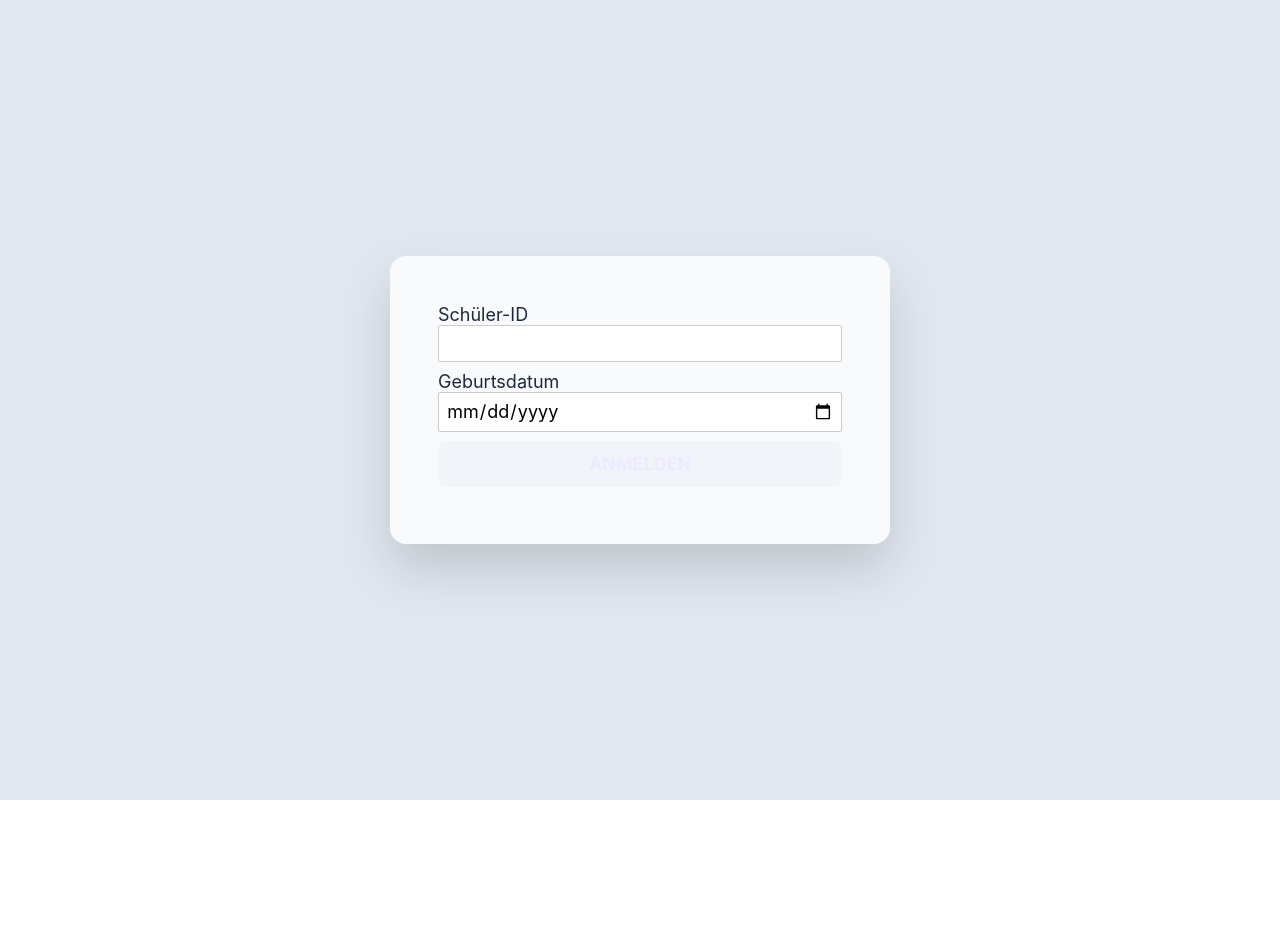
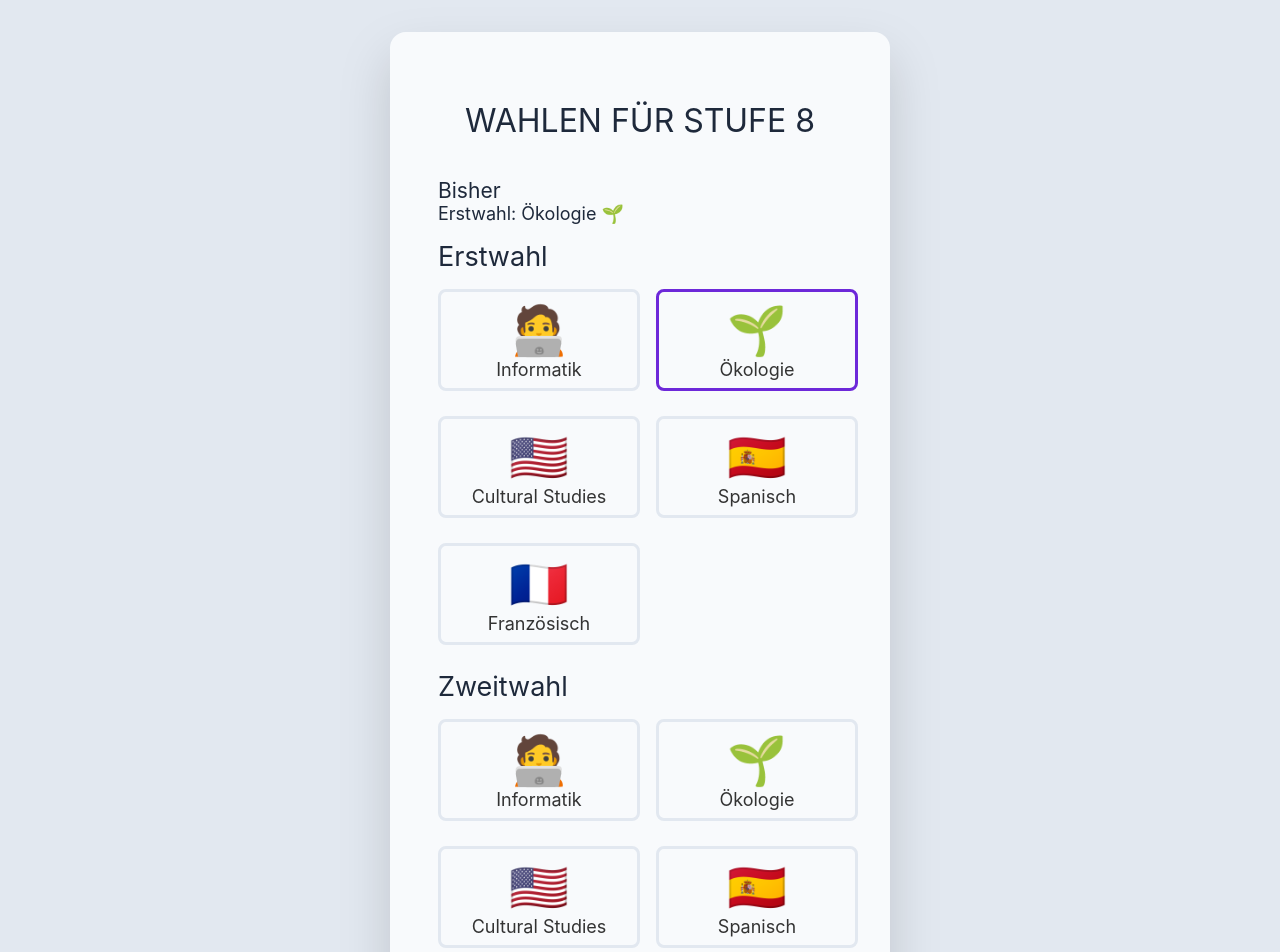
Before and after one commit to 3nt3/course-selection-page-but-worse, a Svelte app: page / in a window 1280 px wide. Shown: the top 952 px of the page. Before the commit the page ends 800 px from the top, so only its background shows below. Built offline with nearby package versions, Linux system fonts and the light colour scheme.

Commit message:
make everything a little better
Signed-off-by: 3nt3 <gott@3nt3.de>

```diff
--- a/src/App.svelte
+++ b/src/App.svelte
@@ -2,15 +2,15 @@
     let id: number | null;
     let birthDate: string | null;
     let error = false;
-    let primarySelection: string | null = null;
+    // let primarySelection: string | null = null;
+    let primarySelection: string | null = "Ökologie";
     let secondarySelection: string | null = null;
-    let selectionStep: number = 0;
     let done = false;
 
-    let data: object | null = null;
-    // let data: object | null = JSON.parse(
-    //     '{"id":"4009","stufe":"8","gebdat":"2005-11-16","erstwahl":null,"zweitwahl":null,"subjects":[{"fach":"Informatik"},{"fach":"\\u00d6kologie"},{"fach":"Cultura Studies"},{"fach":"Spanisch"},{"fach":"Franz\\u00f6sisch"}]}'
-    // );
+    // let data: object | null = null;
+    let data: object | null = JSON.parse(
+        '{"id":"4009","stufe":"8","gebdat":"2005-11-16","erstwahl":"Ökologie","zweitwahl":null,"subjects":[{"fach":"Informatik"},{"fach":"\\u00d6kologie"},{"fach":"Cultural Studies"},{"fach":"Spanisch"},{"fach":"Franz\\u00f6sisch"}]}'
+    );
     let loading = false;
 
     const emojis = {
@@ -43,6 +43,8 @@
             error = true;
         }
 
+        primarySelection = data["erstwahl"];
+        secondarySelection = data["zweitwahl"];
 
         console.log(data);
     }
@@ -80,19 +82,52 @@
                 <h1>Fertig.</h1>
             {:else}
                 <h1>Wahlen für Stufe {data["stufe"]}</h1>
-                <h2>{selectionStep === 0 ? "Erstwahl" : "Zweitwahl"}</h2>
+                <div>
+                    {#if data["erstwahl"] || data["zweitwahl"]}
+                        <h3>Bisher</h3>
+                    {/if}
+                    {#if data["erstwahl"]}
+                        Erstwahl: {data["erstwahl"]} {emojis[data["erstwahl"]]}
+                    {/if}
+                    {#if data["zweitwahl"]}
+                        Zweitwahl: {data["zweitwahl"]}
+                        {emojis[data["zweitwahl"]]}
+                    {/if}
+                </div>
+                <h2>Erstwahl</h2>
                 <div id="subject-choices">
                     {#each data["subjects"] as subject}
                         <button
                             class="subject"
                             on:click={() => {
-                                selectionStep === 0
-                                    ? (primarySelection = subject["fach"])
-                                    : (secondarySelection = subject["fach"]);
+                                primarySelection = subject["fach"];
+                                if (secondarySelection === primarySelection) {
+                                    secondarySelection = null;
+                                }
                             }}
-                            class:selected={selectionStep === 0
-                                ? primarySelection === subject["fach"]
-                                : secondarySelection === subject["fach"]}
+                            class:selected={primarySelection ===
+                                subject["fach"]}
+                        >
+                            <div class="subject-icon">
+                                {emojis[subject["fach"]] || "?"}
+                            </div>
+                            <div class="subject-name">{subject["fach"]}</div>
+                        </button>
+                    {/each}
+                </div>
+                <h2>Zweitwahl</h2>
+                <div id="subject-choices">
+                    {#each data["subjects"] as subject}
+                        <button
+                            class="subject"
+                            on:click={() => {
+                                secondarySelection = subject["fach"];
+                                if (secondarySelection === primarySelection) {
+                                    primarySelection = null;
+                                }
+                            }}
+                            class:selected={secondarySelection ===
+                                subject["fach"]}
                         >
                             <div class="subject-icon">
                                 {emojis[subject["fach"]] || "?"}
@@ -103,13 +138,10 @@
                 </div>
                 <button
                     id="selection-step-advance"
-                    disabled={primarySelection === null}
+                    disabled={primarySelection === null ||
+                        secondarySelection === null}
                     on:click={() => {
-                        if (selectionStep === 0) {
-                            selectionStep = 1;
-                        } else {
-                            submit();
-                        }
+                        // TODO
                     }}>Weiter</button
                 >
             {/if}
@@ -134,7 +166,8 @@
         display: flex;
         justify-content: center;
         align-items: center;
-        height: 100vh;
+        min-height: 100vh;
+        padding: 2rem;
         background-color: #e2e8f0;
 
         color: #1e293b;
@@ -167,6 +200,11 @@
         }
 
         h2 {
+            font-weight: 400;
+            margin: 0;
+        }
+
+        h3 {
             font-weight: 400;
             margin: 0;
         }
```
